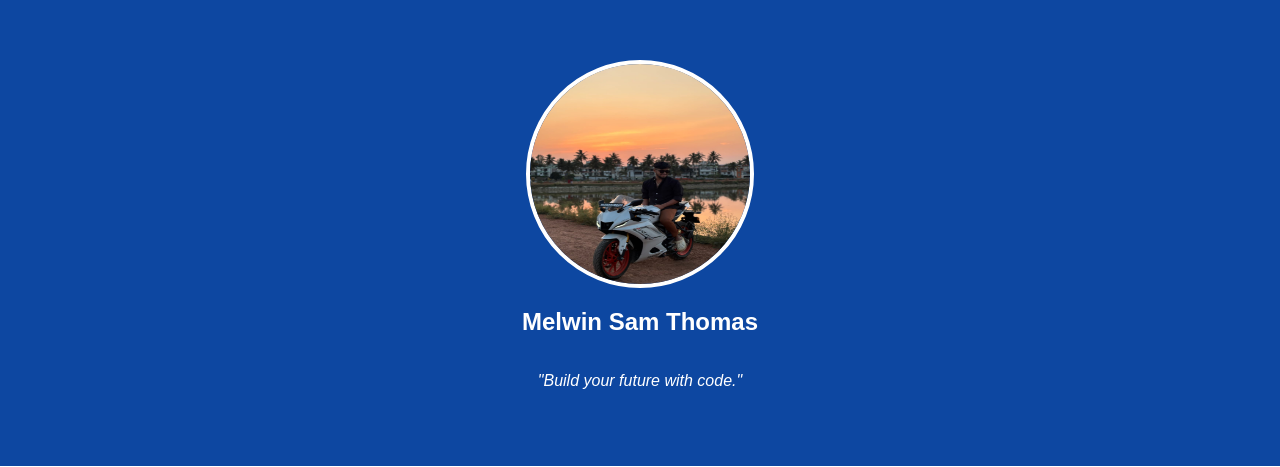
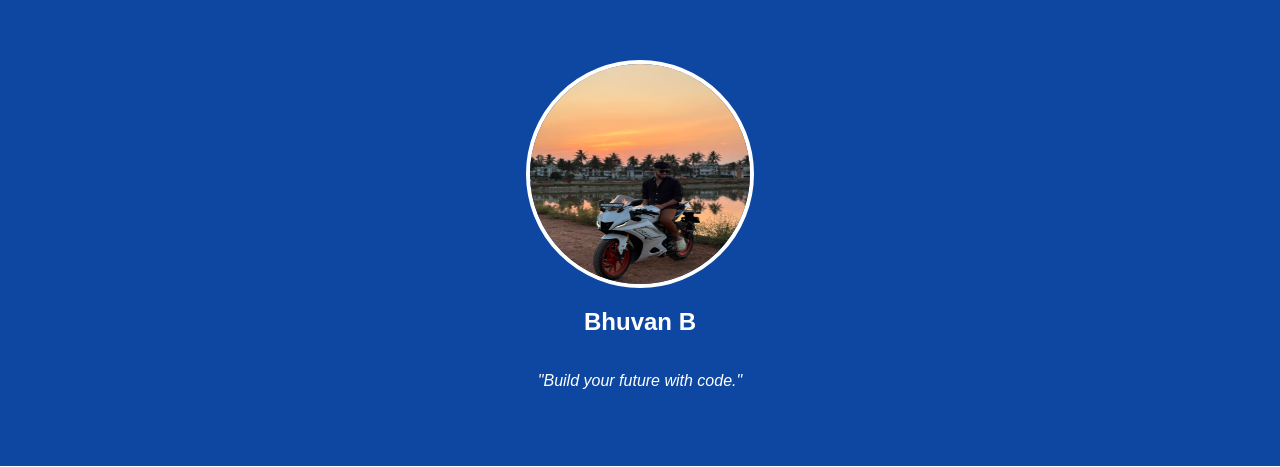
Before and after one commit to 25bcad37-sys/sam, a Python web app: template templates/index.html in a window 1280 px wide. Shown: the top 467 px of the page. Run offline with Jinja, Linux system fonts and the light colour scheme; the template is opened without the code that fills it, so the values that code supplies are empty.

Commit message:
Updated HTML file

```diff
--- a/templates/index.html
+++ b/templates/index.html
@@ -12,7 +12,7 @@
     <div class="img-container">
         <img src="{{ url_for('static', filename='photo.jpg') }}" alt="My Photo" class="profile-img">
     </div>
-    <h1>Melwin Sam Thomas</h1>
+    <h1>Bhuvan B</h1>
     <p class="quote">"Build your future with code."</p>
 </section>
 
```
